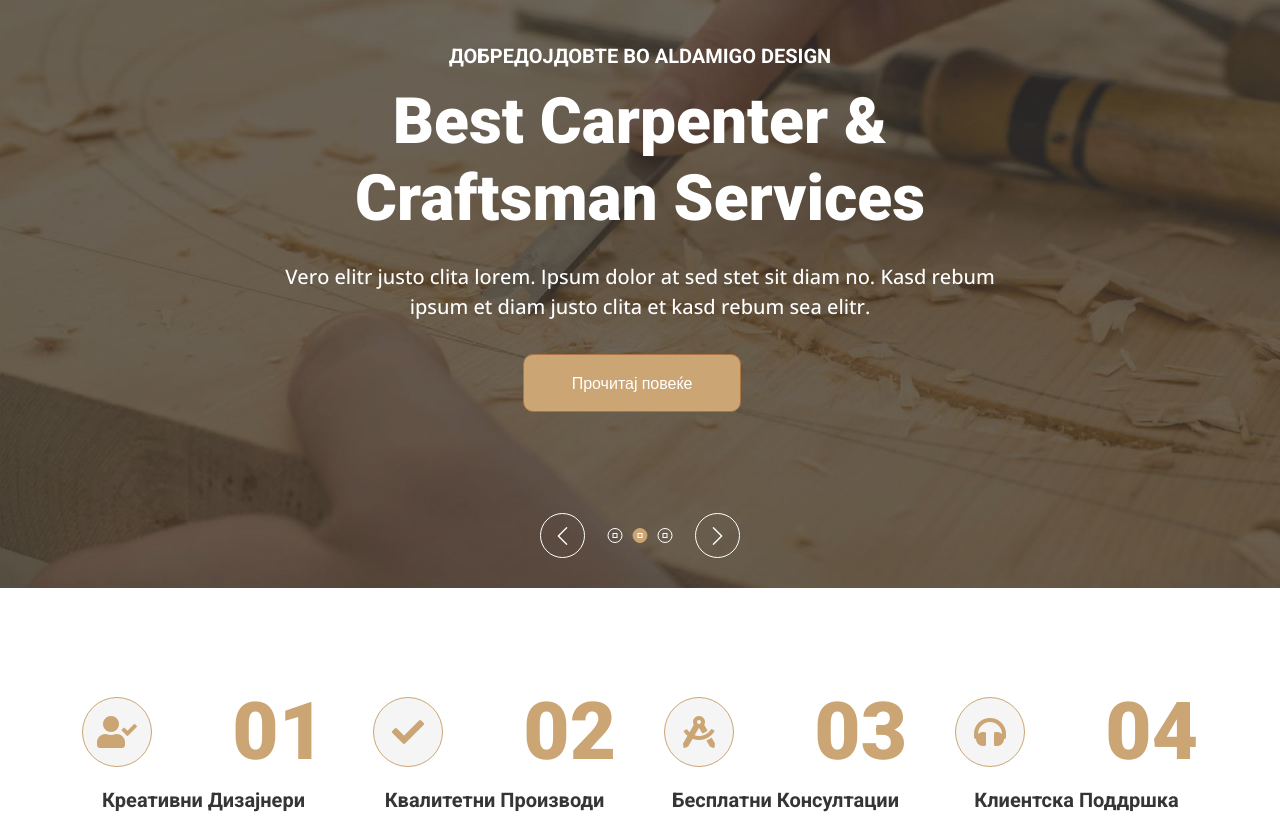
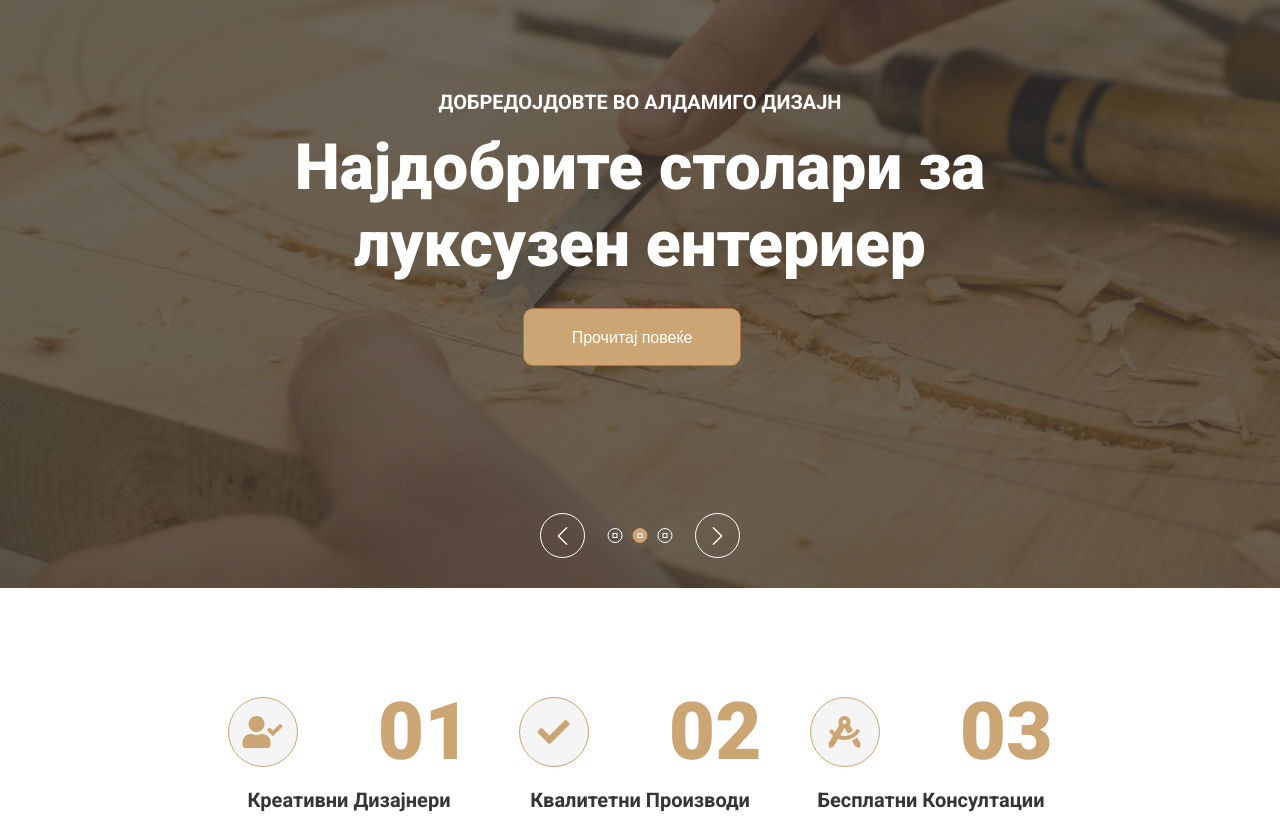
Before and after one commit to aldamigo/aldamigo.github.io, a plain HTML site: page index.html in a window 1280 px wide. Shown: the part 260-1083 px from the top of the page. Drawn offline with nearby package versions, Linux system fonts and the light colour scheme.

Commit message:
adding photos

```diff
--- a/index.html
+++ b/index.html
@@ -118,9 +118,9 @@
                     <div class="container">
                         <div class="row justify-content-center">
                             <div class="col-12 col-lg-8 text-center">
-                                <h5 class="text-white text-uppercase mb-3 animated slideInDown">Добредојдовте во Aldamigo Design</h5>
-                                <h1 class="display-3 text-white animated slideInDown mb-4">Best Carpenter & Craftsman Services</h1>
-                                <p class="fs-5 fw-medium text-white mb-4 pb-2">Vero elitr justo clita lorem. Ipsum dolor at sed stet sit diam no. Kasd rebum ipsum et diam justo clita et kasd rebum sea elitr.</p>
+                                <h5 class="text-white text-uppercase mb-3 animated slideInDown">Добредојдовте во Алдамиго Дизајн </h5>
+                                <h1 class="display-3 text-white animated slideInDown mb-4">Најдобрите столари за луксузен ентериер</h1>
+
                                 <a href="" class="btn btn-primary py-md-3 px-md-5 me-3 animated slideInLeft"  style="border-radius: 10px;">Прочитај повеќе</a>
                             </div>
                         </div>
@@ -133,9 +133,9 @@
                     <div class="container">
                         <div class="row justify-content-center">
                             <div class="col-12 col-lg-8 text-center">
-                                <h5 class="text-white text-uppercase mb-3 animated slideInDown">Добредојдовте во Aldamigo Design</h5>
-                                <h1 class="display-3 text-white animated slideInDown mb-4">Best Carpenter & Craftsman Services</h1>
-                                <p class="fs-5 fw-medium text-white mb-4 pb-2">Vero elitr justo clita lorem. Ipsum dolor at sed stet sit diam no. Kasd rebum ipsum et diam justo clita et kasd rebum sea elitr.</p>
+                                <h5 class="text-white text-uppercase mb-3 animated slideInDown">Добредојдовте во Алдамиго Дизајн</h5>
+                                <h1 class="display-3 text-white animated slideInDown mb-4">Најдобрите столари за луксузен ентериер</h1>
+
                                 <a href="" class="btn btn-primary py-md-3 px-md-5 me-3 animated slideInLeft" style="border-radius: 10px;">Прочитај повеќе</a>
                             </div>
                         </div>
@@ -148,9 +148,8 @@
                     <div class="container">
                         <div class="row justify-content-center">
                             <div class="col-12 col-lg-8 text-center">
-                                <h5 class="text-white text-uppercase mb-3 animated slideInDown">Добредојдовте во Aldamigo Design</h5>
-                                <h1 class="display-3 text-white animated slideInDown mb-4">Best Carpenter & Craftsman Services</h1>
-                                <p class="fs-5 fw-medium text-white mb-4 pb-2">Vero elitr justo clita lorem. Ipsum dolor at sed stet sit diam no. Kasd rebum ipsum et diam justo clita et kasd rebum sea elitr.</p>
+                                <h5 class="text-white text-uppercase mb-3 animated slideInDown">Добредојдовте во Алдамиго Дизајн</h5>
+                                <h1 class="display-3 text-white animated slideInDown mb-4">Најдобрите столари за луксузен ентериер</h1>
                                 <a href="" class="btn btn-primary py-md-3 px-md-5 me-3 animated slideInLeft" style="border-radius: 10px;">Прочитај повеќе</a>
                             </div>
                         </div>
@@ -165,7 +164,7 @@
     <!-- Feature Start -->
     <div class="container-xxl py-5">
         <div class="container" class="test123">
-            <div class="row g-5">
+            <div class="row g-5 justify-content-center">
                 <div class="col-md-6 col-lg-3 wow fadeIn" data-wow-delay="0.1s">
                     <div class="d-flex align-items-center justify-content-between mb-2">
                         <div class="d-flex align-items-center justify-content-center bg-light rounded-circle" style="width: 70px; height: 70px; border: 1px solid #cba574;">
@@ -193,15 +192,7 @@
                     </div>
                     <h5 class="text-center">Бесплатни Консултации</h5>
                 </div>
-                <div class="col-md-6 col-lg-3 wow fadeIn" data-wow-delay="0.7s">
-                    <div class="d-flex align-items-center justify-content-between mb-2">
-                        <div class="d-flex align-items-center justify-content-center bg-light rounded-circle" style="width: 70px; height: 70px; border: 1px solid #cba574;">
-                            <i class="fa fa-headphones fa-2x text-primary"></i>
-                        </div>
-                        <h1 class="display-1 text-light mb-0">04</h1>
-                    </div>
-                    <h5 class="text-center">Клиентска Поддршка</h5>
-                </div>
+
             </div>
         </div>
     </div>
@@ -215,7 +206,7 @@
             <div class="row g-0 mx-lg-0">
                 <div class="col-lg-6 ps-lg-0" style="min-height: 400px;">
                     <div class="position-relative h-100">
-                        <img class="position-absolute img-fluid w-100 h-100" src="img/about.jpg" style="object-fit: cover;" alt="">
+                        <img class="position-absolute img-fluid w-100 h-100" src="img/logo.jpg" style="object-fit: cover;" alt="">
                     </div>
                 </div>
                 <div class="col-lg-6 about-text py-5 wow fadeIn" data-wow-delay="0.5s">
```
Also changed, not shown: about.html (+1 -10 lines).
